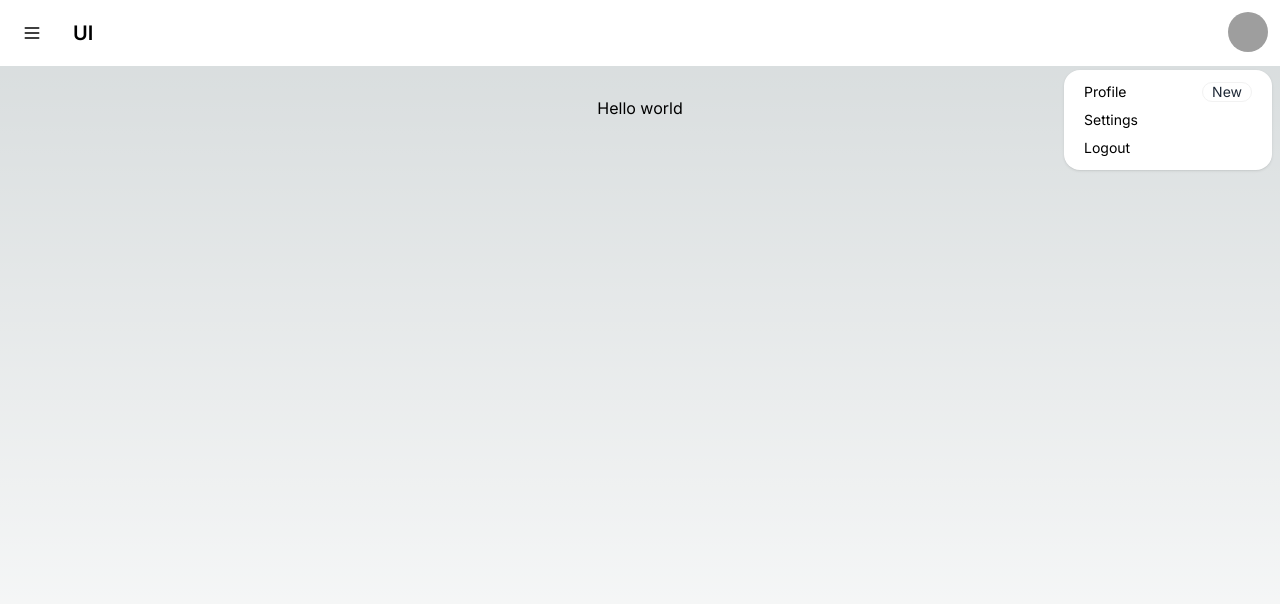
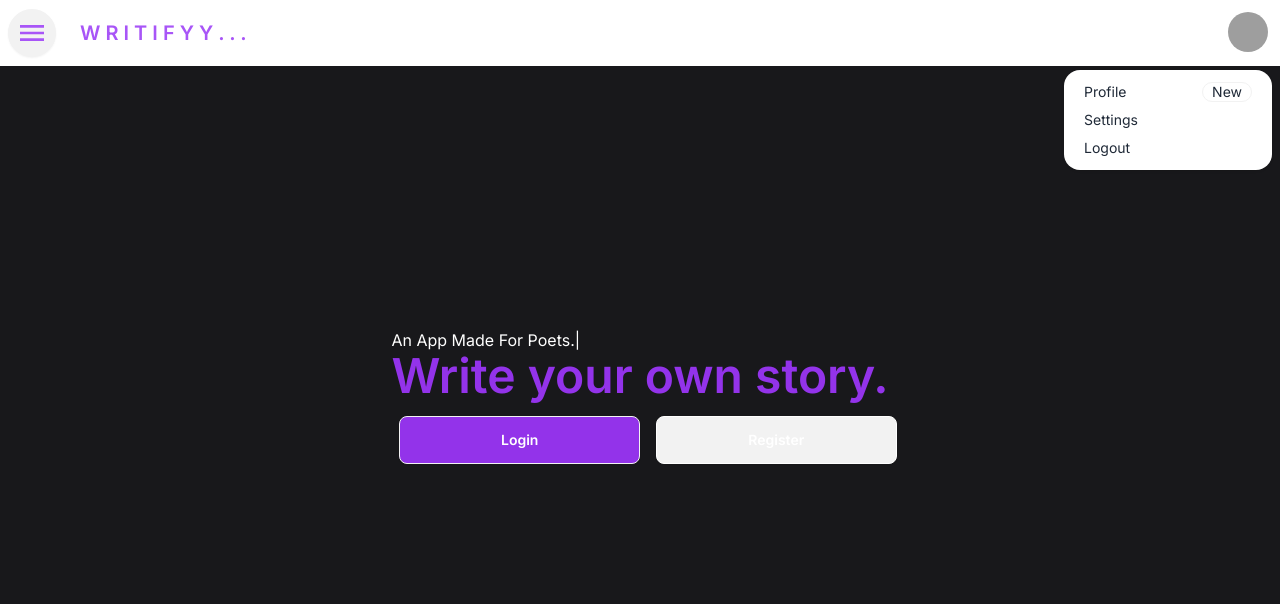
Before and after one commit to brandonRoulstone/saas_app, a Next.js app: page / in a window 1280 px wide. Both pictures are taken after a click on the button 1248 px from the left and 32 px from the top of the page. Shown: the top 604 px of the page. Built offline with nearby package versions, Linux system fonts and the light colour scheme; grey boxes are pictures that could not be loaded.

Commit message:
initial changes to layout

```diff
--- a/app/globals.css
+++ b/app/globals.css
@@ -2,32 +2,17 @@
 @tailwind components;
 @tailwind utilities;
 
-:root {
-  --foreground-rgb: 0, 0, 0;
-  --background-start-rgb: 214, 219, 220;
-  --background-end-rgb: 255, 255, 255;
+
+.translate-nav{
+  animation-name: nav-like-animation;
+  animation-duration: .6s;
 }
 
-@media (prefers-color-scheme: dark) {
-  :root {
-    --foreground-rgb: 255, 255, 255;
-    --background-start-rgb: 0, 0, 0;
-    --background-end-rgb: 0, 0, 0;
+@keyframes nav-like-animation {
+  from {
+    left: -20%;
+  }
+  to{
+    left: 0%;
   }
 }
-
-body {
-  color: rgb(var(--foreground-rgb));
-  background: linear-gradient(
-      to bottom,
-      transparent,
-      rgb(var(--background-end-rgb))
-    )
-    rgb(var(--background-start-rgb));
-}
-
-@layer utilities {
-  .text-balance {
-    text-wrap: balance;
-  }
-}
--- /dev/null
+++ b/app/home/page.js
@@ -0,0 +1,39 @@
+"use client"
+import PropTypes from 'prop-types';
+import TypeAnimationUi from '@/components/TypeAnimation';
+import Timeline from '@/components/Timeline';
+
+const Landing_page = () => {
+  return (
+    <div className="min-h-[100vh] flex justify-center items-center bg-zinc-900 w-[100%] overflow-hidden">
+
+        <div className="flex w-[100%] flex-col min-h-screen justify-center items-center gap-20 sm:flex-row">
+
+            <div className='flex flex-col'>
+
+                <TypeAnimationUi className="text-[.5rem] w-[100%] text-white"/>
+
+                <h1 className="text-xl text-purple-600 font-semibold sm:text-5xl">Write your own story.</h1>
+
+                <div className='flex flex-col gap-4 pt-4 p-2 sm:flex-row sm:w-[100%]'>
+
+                    <button className='btn sm:w-[50%] bg-purple-600 w-[100%] text-white hover:bg-purple-700'>Login</button>
+
+                    <button className='btn sm:w-[50%] border border-white w-[100%] text-white hover:border-purple-600 hover:text-purple-600'>Register</button>
+
+                </div>
+
+            </div>
+
+        </div>
+
+
+    </div>
+  )
+}
+
+Landing_page.propTypes = {
+
+}
+
+export default Landing_page;
--- a/app/page.js
+++ b/app/page.js
@@ -1,9 +1,9 @@
-
+import Landing_page from "./home/page";
 
 export default function Home() {
   return (
-    <main className="flex min-h-screen flex-col items-center justify-between p-24">
-     <h1>Hello world</h1>
+    <main className="flex min-h-screen flex-col min-w-[100%] items-center justify-center p-0 bg-slate-100">
+     <Landing_page />
     </main>
   );
 }
--- a/components/NavigationBar.jsx
+++ b/components/NavigationBar.jsx
@@ -1,6 +1,7 @@
 "use client"
 import Image from 'next/image';
 import { useState } from 'react';
+import Link from 'next/link';
 
 const NavigationBar = () => {
     const [ open, isOpen ] = useState(false);
@@ -13,15 +14,25 @@ const NavigationBar = () => {
     <>
         <div className="navbar bg-base-100 fixed top-0 z-50">
             <div className="flex-none">
+                <label className="btn btn-circle swap swap-rotate">
 
-                <button className="btn btn-square btn-ghost" onClick={() => handleShow(true)}>
-                    <svg xmlns="http://www.w3.org/2000/svg" fill="none" viewBox="0 0 24 24" className="inline-block w-5 h-5 stroke-current"><path strokeLinecap="round" strokeLinejoin="round" strokeWidth="2" d="M4 6h16M4 12h16M4 18h16"></path></svg>
-                </button>
+                    {/* this hidden checkbox controls the state */}
+                    { open !== true ? (
+                        <input type="checkbox" onClick={() => handleShow(true)} />
+                    ) : (
+                        <input type="checkbox" onClick={() => handleShow(false)} />
+                    )}
 
+                    <svg className="swap-off fill-purple-500" xmlns="http://www.w3.org/2000/svg" width="32" height="32" viewBox="0 0 512 512"><path d="M64,384H448V341.33H64Zm0-106.67H448V234.67H64ZM64,128v42.67H448V128Z"/></svg>
+
+                    {/* close icon */}
+                    <svg className="swap-on fill-red-600" xmlns="http://www.w3.org/2000/svg" width="32" height="32" viewBox="0 0 512 512"><polygon points="400 145.49 366.51 112 256 222.51 145.49 112 112 145.49 222.51 256 112 366.51 145.49 400 256 289.49 366.51 400 400 366.51 289.49 256 400 145.49"/></svg>
+
+                </label>
             </div>
 
-            <div className="flex-1">
-                <a className="btn btn-ghost text-xl">UI</a>
+            <div className="flex-1 px-6">
+                <Link href="/" className="text-xl text-purple-500 font-semibold">W R I T I F Y Y . . .</Link>
             </div>
 
             <div className="flex-none">
@@ -36,15 +47,15 @@ const NavigationBar = () => {
 
                     <ul tabIndex={0} className="mt-3 z-[1] p-2 shadow menu menu-sm dropdown-content bg-base-100 rounded-box w-52">
                         <li>
-                            <a className="justify-between">
+                            <Link href="/" className="justify-between">
                                 Profile
                                 <span className="badge">New</span>
-                            </a>
+                            </Link>
                         </li>
 
-                        <li><a>Settings</a></li>
+                        <li><Link href="/">Settings</Link></li>
 
-                        <li><a>Logout</a></li>
+                        <li><Link href="/">Logout</Link></li>
 
                     </ul>
                 </div>
@@ -54,30 +65,22 @@ const NavigationBar = () => {
         </div>
 
         { open === true ? (
-                <div className="bg-base-100 h-[100vh] w-72 fixed top-18 flex justify-center items-center ease-linear transition-all" id="navbar">
+                <div className="translate-nav bg-base-100 h-[100vh] w-72 fixed top-18 flex justify-center items-center ease-linear transition-all" id="navbar">
                     <ul className="flex justify-evenly flex-col gap-10 list-none text-xl font-semibold">
 
-                        <button className="fixed left-64 top-[50%] btn shadow-md bg-base-200 hover:w-[5rem] hover:ease-in-out" onClick={() => handleShow(false)}>
+                        <div className="h-[50vh] flex flex-col absolute top-[5rem] left-2 gap-11 border border-t-0 border-l-0 border-r-0 px-20 border-b-purple-700">
 
-                            <svg xmlns="http://www.w3.org/2000/svg" fill="none" viewBox="0 0 24 24" stroke-width="1.5" stroke="currentColor" className="size-6">
-                                <path strokeLinecap="round" strokeLineJoin="round" d="M10.5 19.5 3 12m0 0 7.5-7.5M3 12h18" />
-                            </svg>
+                            <li><Link href="/">Home</Link></li>
 
-                        </button>
+                            <li><Link href="/">About</Link></li>
 
-                        <div className="h-[50vh] flex flex-col absolute top-[5rem] left-2 gap-11 border border-t-0 border-l-0 border-r-0 px-20 border-b-orange-700">
+                            <li><Link href="/">People</Link></li>
 
-                            <li>Home</li>
+                            <li><Link href="/">Products</Link></li>
 
-                            <li>About</li>
+                            <li><Link href="/">Reviews</Link></li>
 
-                            <li>People</li>
-
-                            <li>Products</li>
-
-                            <li>Reviews</li>
-
-                            <li>Contact us</li>
+                            <li><Link href="/">Contact us</Link></li>
 
                         </div>
 
--- /dev/null
+++ b/components/Timeline.jsx
@@ -0,0 +1,55 @@
+import React from 'react'
+
+const Timeline = () => {
+  return (
+    <>
+        <ul className="timeline timeline-vertical">
+            <li>
+                <div className="timeline-start timeline-box bg-purple-700 text-white border-none">Write whats on your mind</div>
+                <div className="timeline-middle">
+                <svg xmlns="http://www.w3.org/2000/svg" viewBox="0 0 20 20" fill="currentColor" className="w-5 h-5"><path fillRule="evenodd" d="M10 18a8 8 0 100-16 8 8 0 000 16zm3.857-9.809a.75.75 0 00-1.214-.882l-3.483 4.79-1.88-1.88a.75.75 0 10-1.06 1.061l2.5 2.5a.75.75 0 001.137-.089l4-5.5z" clipRule="evenodd" /></svg>
+                </div>
+                <hr/>
+            </li>
+
+            <li>
+                <hr/>
+                <div className="timeline-start timeline-box bg-purple-700 text-white border-none">Get Known for writing</div>
+                <div className="timeline-middle">
+                <svg xmlns="http://www.w3.org/2000/svg" viewBox="0 0 20 20" fill="currentColor" className="w-5 h-5"><path fillRule="evenodd" d="M10 18a8 8 0 100-16 8 8 0 000 16zm3.857-9.809a.75.75 0 00-1.214-.882l-3.483 4.79-1.88-1.88a.75.75 0 10-1.06 1.061l2.5 2.5a.75.75 0 001.137-.089l4-5.5z" clipRule="evenodd" /></svg>
+                </div>
+                <hr/>
+            </li>
+
+            <li>
+                <hr/>
+                <div className="timeline-start timeline-box bg-purple-700 text-white border-none">Get book published </div>
+                <div className="timeline-middle">
+                <svg xmlns="http://www.w3.org/2000/svg" viewBox="0 0 20 20" fill="currentColor" className="w-5 h-5 fill-purple-700"><path fillRule="evenodd" d="M10 18a8 8 0 100-16 8 8 0 000 16zm3.857-9.809a.75.75 0 00-1.214-.882l-3.483 4.79-1.88-1.88a.75.75 0 10-1.06 1.061l2.5 2.5a.75.75 0 001.137-.089l4-5.5z" clipRule="evenodd" /></svg>
+                </div>
+                <hr/>
+            </li>
+
+            <li>
+                <hr/>
+                <div className="timeline-start timeline-box bg-purple-700 text-white border-none">Interactive with AI</div>
+                <div className="timeline-middle">
+                <svg xmlns="http://www.w3.org/2000/svg" viewBox="0 0 20 20" fill="currentColor" className="w-5 h-5"><path fillRule="evenodd" d="M10 18a8 8 0 100-16 8 8 0 000 16zm3.857-9.809a.75.75 0 00-1.214-.882l-3.483 4.79-1.88-1.88a.75.75 0 10-1.06 1.061l2.5 2.5a.75.75 0 001.137-.089l4-5.5z" clipRule="evenodd" /></svg>
+                </div>
+                <hr/>
+            </li>
+
+            <li>
+                <hr/>
+                <div className="timeline-start timeline-box bg-purple-700 text-white border-none">10M+ reads...</div>
+                <div className="timeline-middle">
+                <svg xmlns="http://www.w3.org/2000/svg" viewBox="0 0 20 20" fill="currentColor" className="w-5 h-5"><path fillRule="evenodd" d="M10 18a8 8 0 100-16 8 8 0 000 16zm3.857-9.809a.75.75 0 00-1.214-.882l-3.483 4.79-1.88-1.88a.75.75 0 10-1.06 1.061l2.5 2.5a.75.75 0 001.137-.089l4-5.5z" clipRule="evenodd" /></svg>
+                </div>
+            </li>
+
+        </ul>
+    </>
+  )
+}
+
+export default Timeline
--- /dev/null
+++ b/components/TypeAnimation.jsx
@@ -0,0 +1,25 @@
+import { TypeAnimation } from 'react-type-animation';
+
+const TypeAnimationUi = () => {
+  return (
+    <TypeAnimation
+      sequence={[
+        // Same substring at the start will only be typed out once, initially
+        'An App Made For Poets.',
+        1000, // wait 1s before replacing "Mice" with "Hamsters"
+        'An App Made For Ideas.',
+        1000,
+        'An App Made For Personal blogs.',
+        1000,
+        'An App Made For You!',
+        1000
+      ]}
+      wrapper="span"
+      speed={50}
+      style={{ display: 'inline-block', color: 'white' }}
+      repeat={Infinity}
+    />
+  );
+};
+
+export default TypeAnimationUi;
--- a/package.json
+++ b/package.json
@@ -11,7 +11,8 @@
   "dependencies": {
     "next": "14.2.3",
     "react": "^18",
-    "react-dom": "^18"
+    "react-dom": "^18",
+    "react-type-animation": "^3.2.0"
   },
   "devDependencies": {
     "daisyui": "^4.11.1",
```
Also changed, not shown: 1 other file (tests, documents, lock files or other folders).
